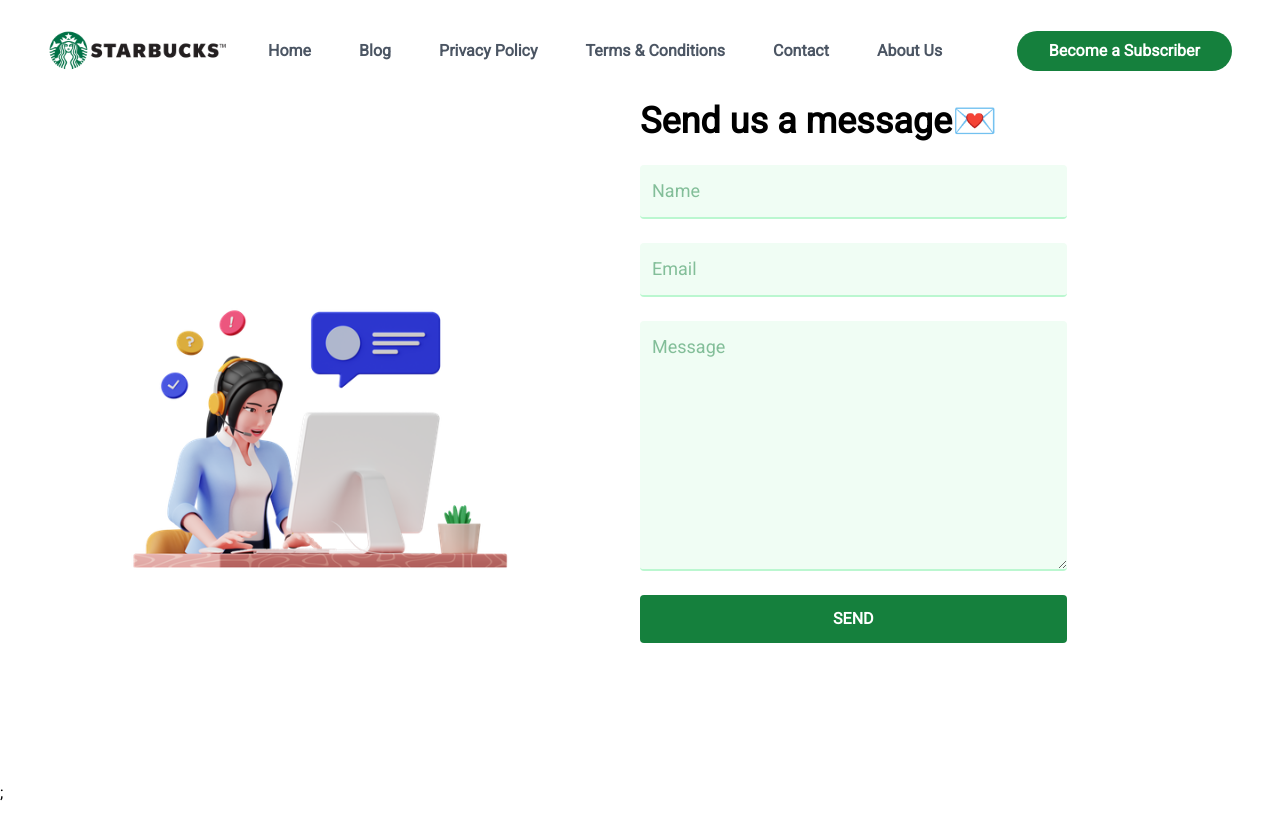
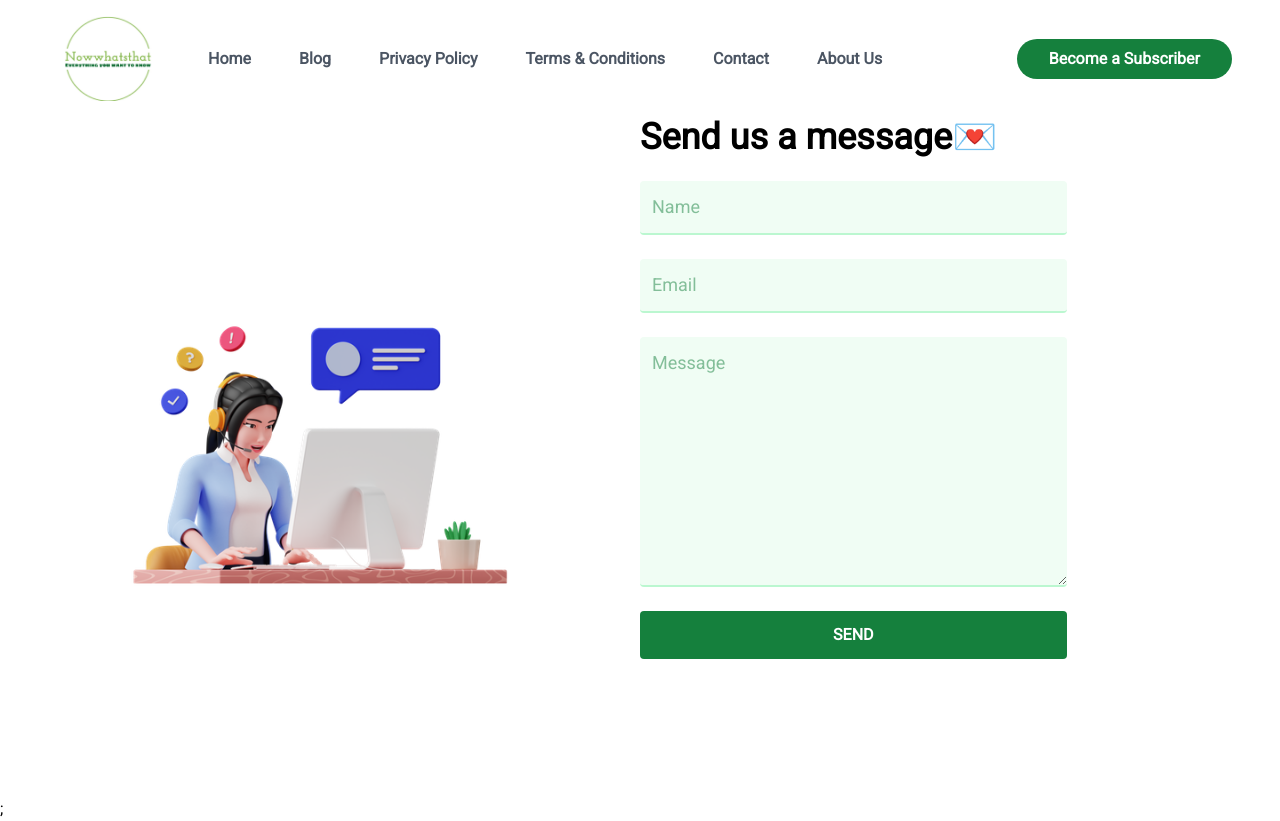
Before and after one commit to AwaisYusaf/nowhatsthat-next12, a Next.js app: page /contact in a window 1280 px wide. Built offline with nearby package versions, Linux system fonts and the light colour scheme.

Commit message:
Blog update

```diff
--- a/components/Header.tsx
+++ b/components/Header.tsx
@@ -7,10 +7,11 @@ function Header() {
     <header className="flex w-full items-center px-12">
       <Link href="/">
         <Image
-          src="/assets/images/logo.png"
+          src="/assets/images/logo.jpg"
           alt="logo"
-          width="180"
-          height="10"
+          width="120"
+          height="120"
+          className="p-4"
         />
       </Link>
       <div className="md:flex flex-1 font-semibold transition text-md text-gray-600 hidden">
--- a/pages/blog/post/[slug].tsx
+++ b/pages/blog/post/[slug].tsx
@@ -168,7 +168,9 @@ function Post({ post }: any) {
             src={"https:" + url}
             className="rounded-lg lg:w-8/12 w-11/12"
           />
-          <h1 style={{ color: "black", textAlign: "center" }}>{title}</h1>
+          <h1 style={{ color: "black", textAlign: "center", width: "70%" }}>
+            {title}
+          </h1>
 
           <div className="lg:w-8/12 w-11/12 mt-10">
             {documentToReactComponents(description)}
--- a/pages/featured/post/[slug].tsx
+++ b/pages/featured/post/[slug].tsx
@@ -118,7 +118,7 @@ function Post({ post }: any) {
           />
           <h1 style={{ color: "black", textAlign: "center" }}>{title}</h1>
 
-          <div className="lg:w-8/12 w-11/12 mt-10">
+          <div className="lg:w-8/12 w-11/12 mt-10 overflow-hidden">
             {documentToReactComponents(description)}
           </div>
         </article>
```
Also changed, not shown: pages/featured/post/style.module.css (+17 -0 lines), public/assets/images/logo.jpg (added).
